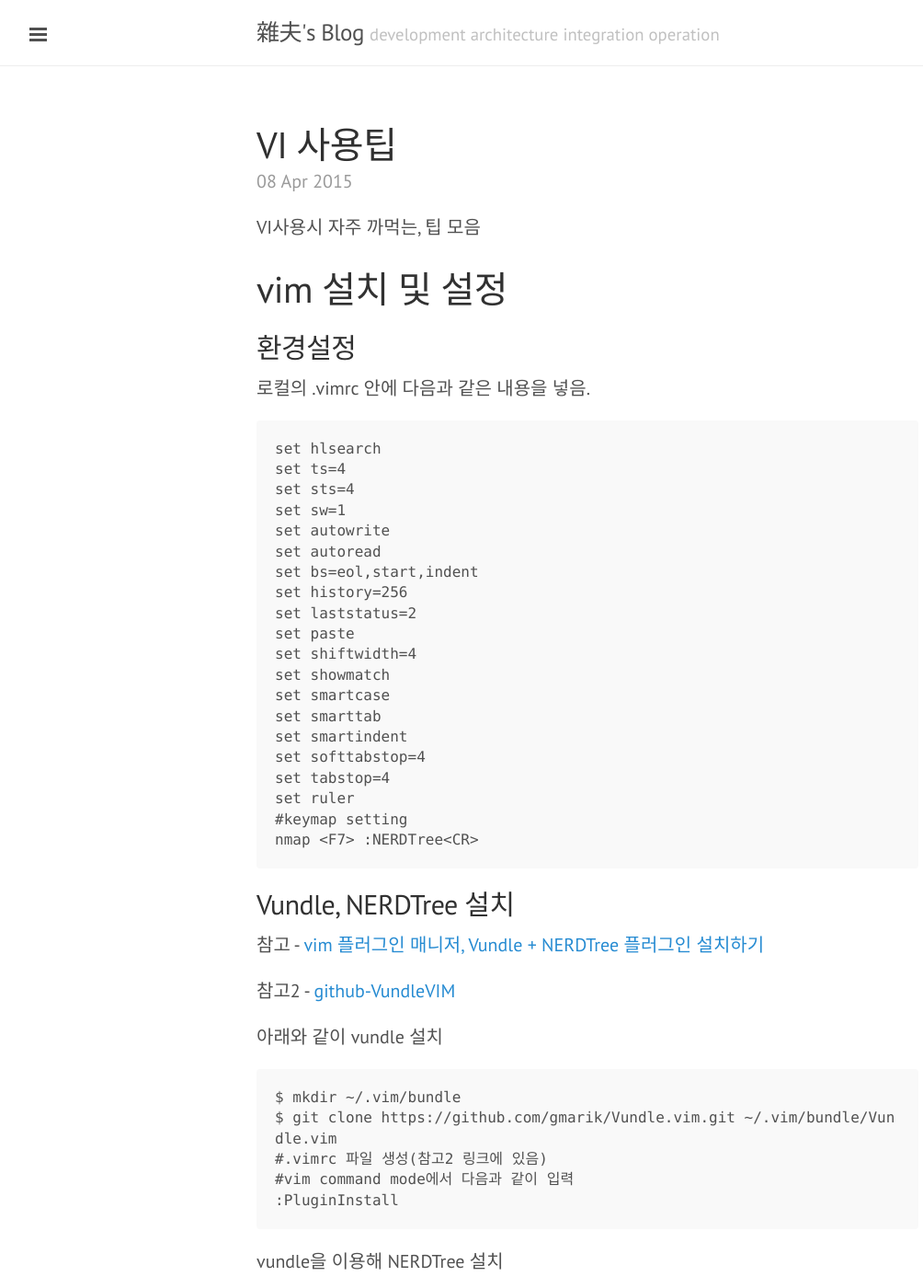
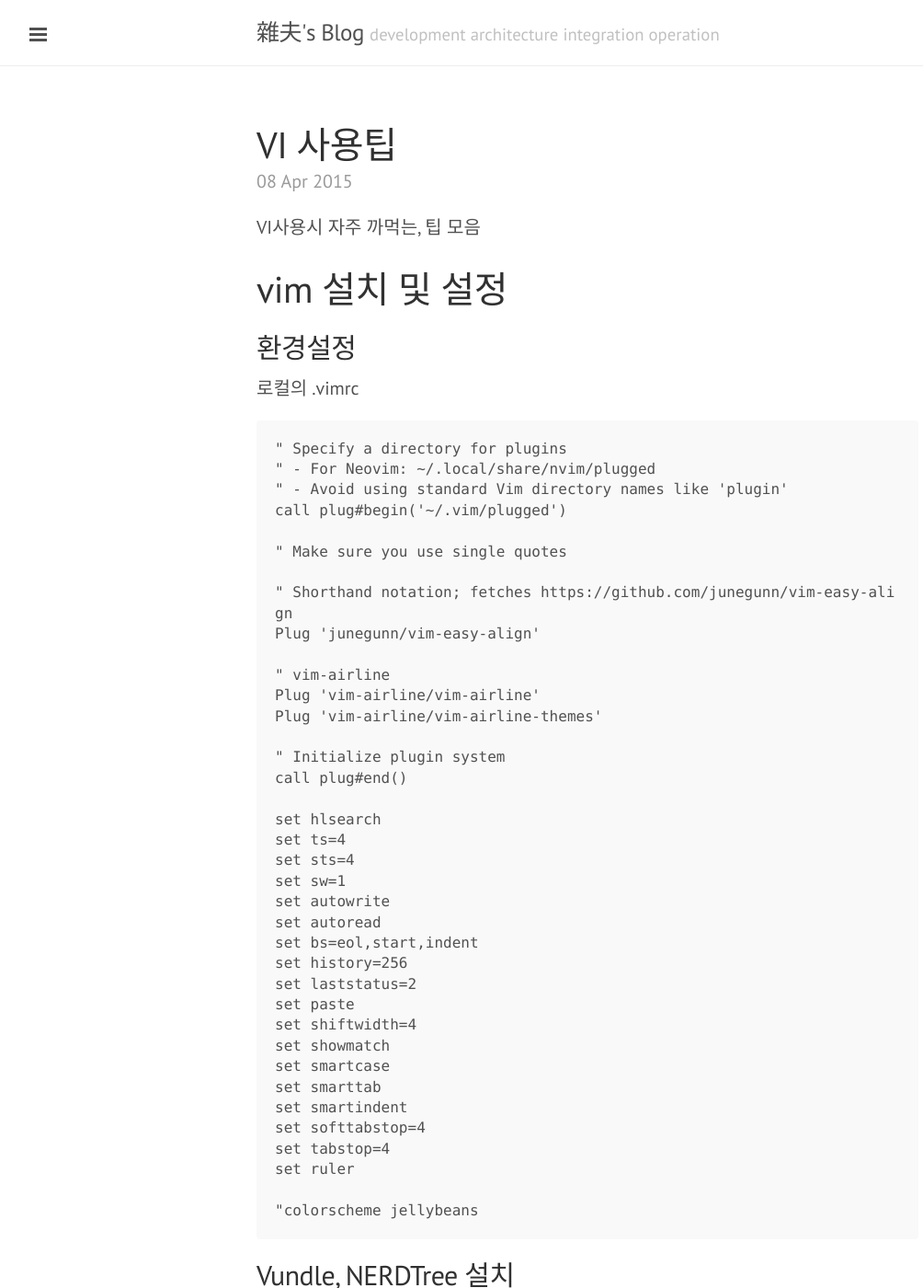
Before and after one commit to skaqud/skaqud.github.com, a Jekyll site: the page built from _posts/2015-04-08-VI-Tips.markdown, in a window 1280 px wide and 1400 px high. Shown: the whole window at 92% size, without its empty margins (1-1005 px from the left). Built offline with Jekyll 4.4.1, drawn with Linux system fonts in a browser that asks for light colours; some of the changed text lies outside the part shown.

Commit message:
update posts

```diff
--- a/_posts/2015-04-08-VI-Tips.markdown
+++ b/_posts/2015-04-08-VI-Tips.markdown
@@ -13,7 +13,24 @@ VI사용시 자주 까먹는, 팁 모음
 
 ## 환경설정 ##
 
-로컬의 .vimrc 안에 다음과 같은 내용을 넣음.
+로컬의 .vimrc
+
+    " Specify a directory for plugins
+    " - For Neovim: ~/.local/share/nvim/plugged
+    " - Avoid using standard Vim directory names like 'plugin'
+    call plug#begin('~/.vim/plugged')
+
+    " Make sure you use single quotes
+
+    " Shorthand notation; fetches https://github.com/junegunn/vim-easy-align
+    Plug 'junegunn/vim-easy-align'
+
+    " vim-airline
+    Plug 'vim-airline/vim-airline'
+    Plug 'vim-airline/vim-airline-themes'
+
+    " Initialize plugin system
+    call plug#end()
 
     set hlsearch
     set ts=4
@@ -33,8 +50,8 @@ VI사용시 자주 까먹는, 팁 모음
     set softtabstop=4
     set tabstop=4
     set ruler
-    #keymap setting
-    nmap <F7> :NERDTree<CR>
+
+    "colorscheme jellybeans
 
 ## Vundle, NERDTree 설치 ##
 
@@ -62,8 +79,13 @@ vundle을 이용해 NERDTree 설치
 
 -> [vim-plug](https://github.com/junegunn/vim-plug)가 속도가 더 빠르고 편하다고 함
 
+참고4 - [vimawesome](http://vimawesome.com)
 
-참고4 - [vimawesome](http://vimawesome.com)
+## vim-plug,vim-airline 설치
+
+추가중
+
+
 
 
 # Tab과 Space 관련
```
